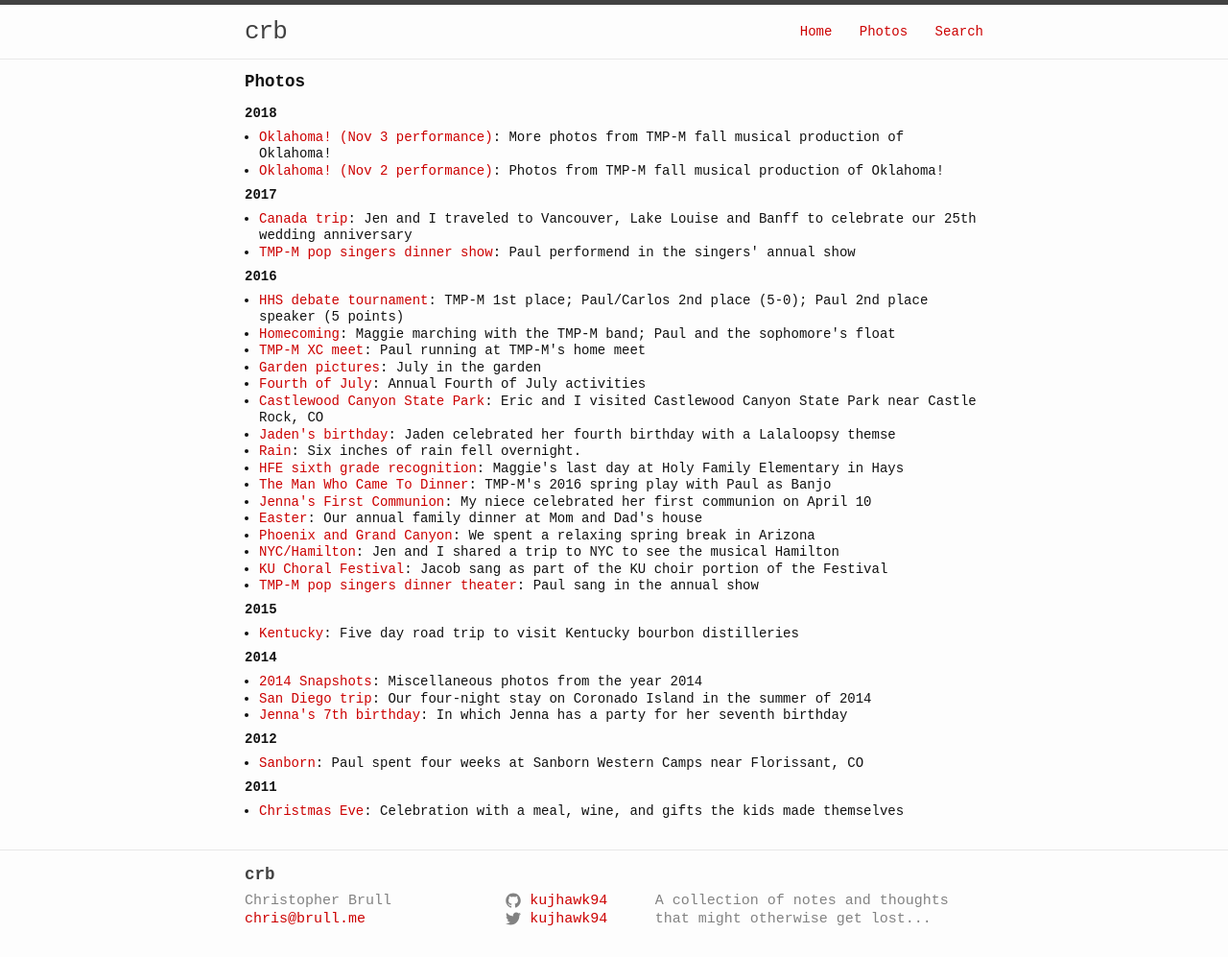
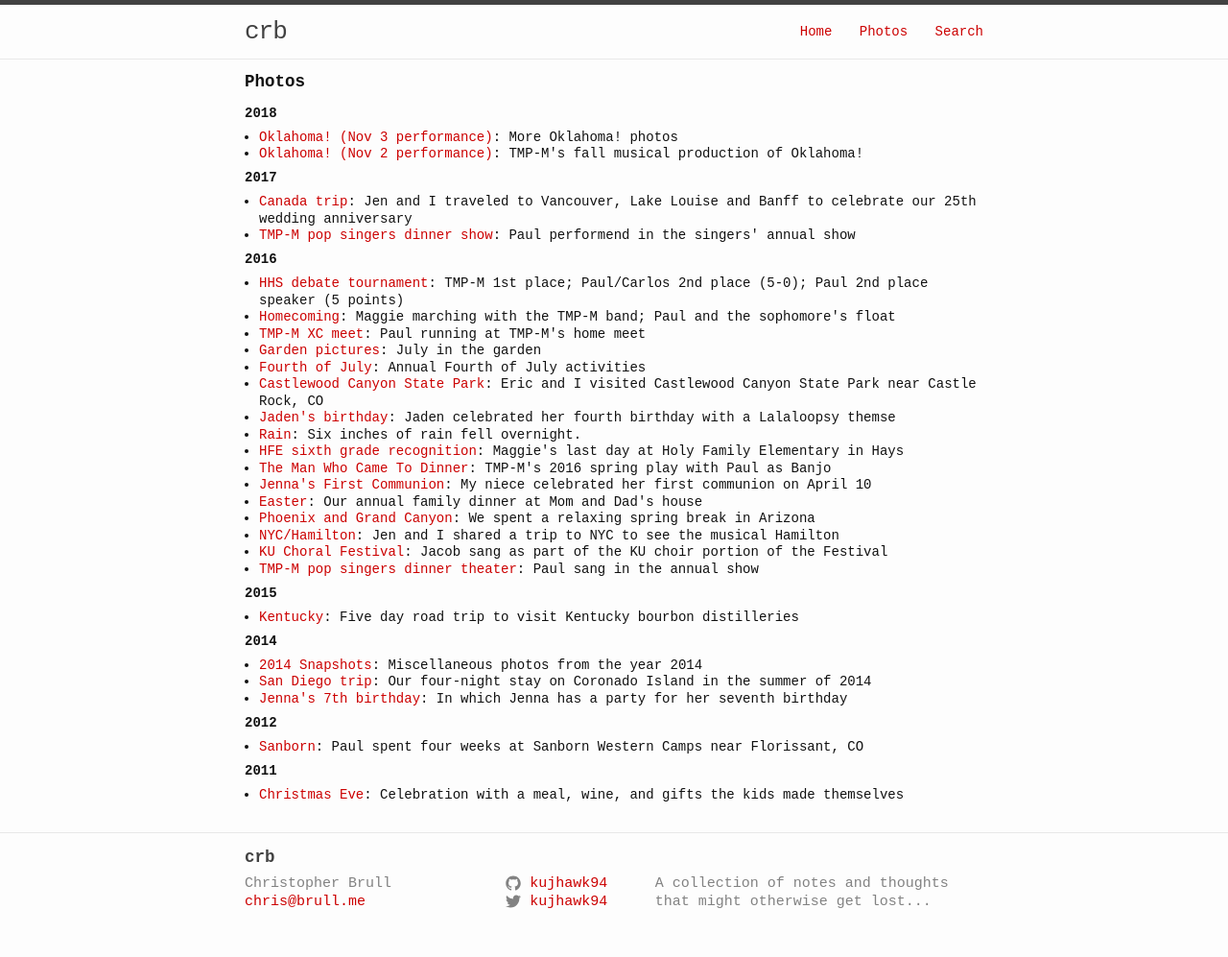
Before and after one commit to kujhawk94/kujhawk94.github.io, a Jekyll site: the page built from photos.html, in a window 1280 px wide. Shown: the whole page at 96% size. Built offline with Jekyll 4.4.1, drawn with Linux system fonts in a browser that asks for light colours.

Commit message:
Update photoalbums.yml

```diff
--- a/_data/photoalbums.yml
+++ b/_data/photoalbums.yml
@@ -96,10 +96,10 @@ albumlist:
         date: 2017-02-04
         url: http://photos.brull.me/School/TMP-M/2017-Pop-singers-dinner-show/
     -   title: Oklahoma! (Nov 2 performance)
-        description: Photos from TMP-M fall musical production of Oklahoma!
+        description: TMP-M's fall musical production of Oklahoma!
         date: 2018-11-02
         url: https://photos.brull.me/Theater/2018-11-02-Oklahoma/
     -   title: Oklahoma! (Nov 3 performance)
-        description: More photos from TMP-M fall musical production of Oklahoma!
+        description: More Oklahoma! photos
         date: 2018-11-03
         url: https://photos.brull.me/Theater/2018-11-03-Oklahoma/
```
